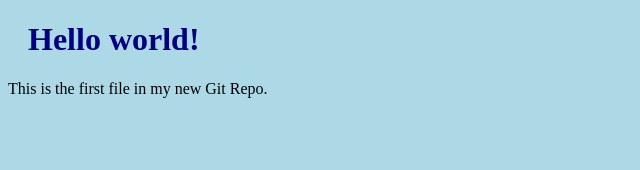
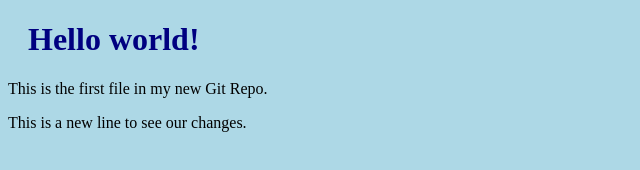
Before and after one commit to omeraktay/imtryinggit, a plain HTML site: page index.html in a window 1280 px wide. Shown: the whole page, without its empty margins (0-640 px from the left). Drawn offline with Linux system fonts and the light colour scheme.

Commit message:
index.html modified

```diff
--- a/index.html
+++ b/index.html
@@ -8,6 +8,7 @@
 
 <h1>Hello world!</h1>
 <p>This is the first file in my new Git Repo.</p>
+<p>This is a new line to see our changes.</p>
 
 </body>
 </html>
```
